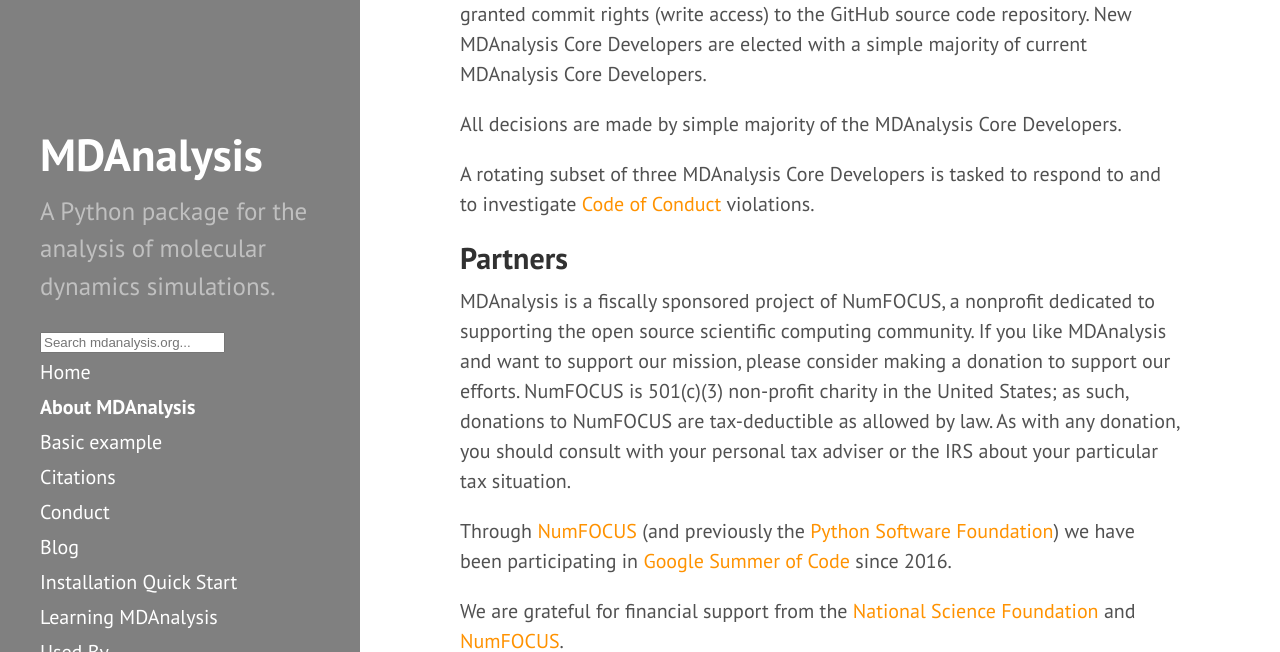
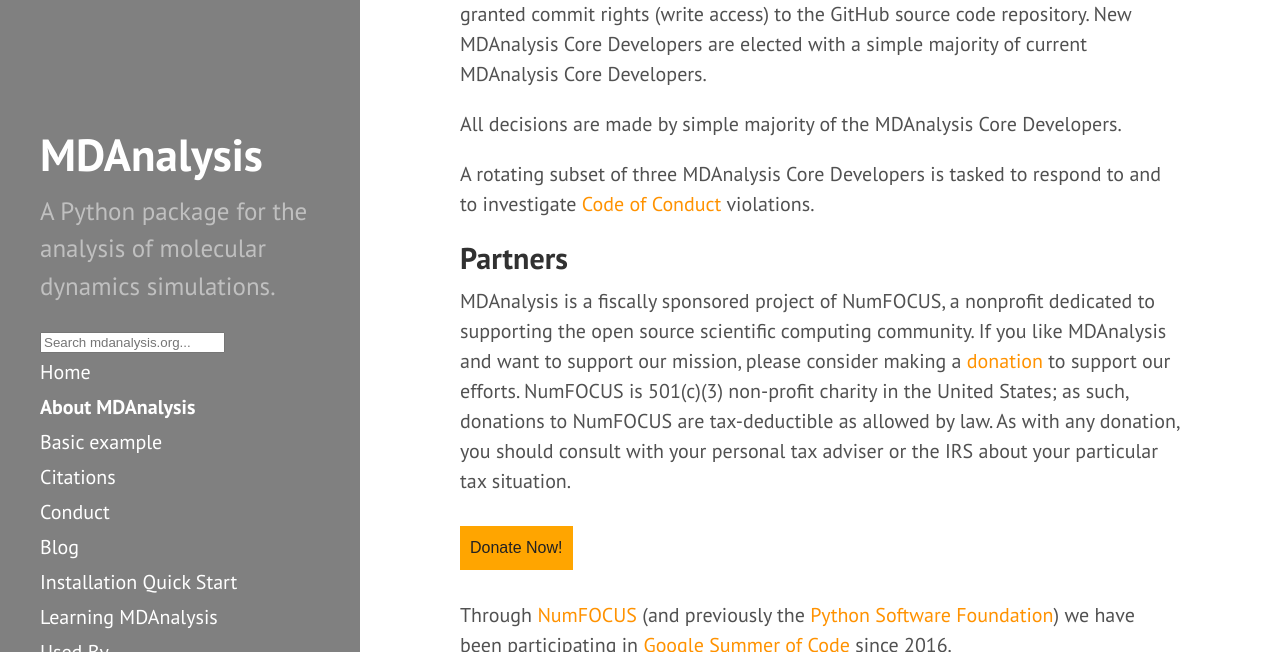
Before and after one commit to MDAnalysis/MDAnalysis.github.io, a Jekyll site: the page built from about.md, in a window 1280 px wide and 900 px high, scrolled down 1104 px, cut to the strip 0-652 px from the top of the window. Built offline with Jekyll 4.4.1, drawn with Linux system fonts in a browser that asks for light colours; comment, search, counter and statistics services are not loaded.

Commit message:
add NumFOCUS sponsored project and donation links
- added sponsored project link under NumFOCUS badge
- added donation link and button from https://github.com/MDAnalysis/mdanalysis/issues/2506

```diff
--- a/about.md
+++ b/about.md
@@ -67,12 +67,14 @@ MDAnalysis is a fiscally sponsored project of NumFOCUS,
 a nonprofit dedicated to supporting the open source
 scientific computing community. If you like MDAnalysis
 and want to support our mission, please consider making
-a donation to support our efforts. NumFOCUS is 501(c)(3)
+a [donation](https://numfocus.salsalabs.org/supportmdanalysis) to support our efforts. NumFOCUS is 501(c)(3)
 non-profit charity in the United States; as such,
 donations to NumFOCUS are tax-deductible as allowed by law.
 As with any donation, you should consult with your
 personal tax adviser or the IRS about your particular
 tax situation.
+
+<a href="https://numfocus.salsalabs.org/supportmdanalysis" target="_blank" style="background:#FFA500;padding:10px;margin:10px 0px;text-align:center;text-decoration:none;font-size:12pt;color:#222222;font-family:Arial, Helvetica, sans-serif;display:inline-block;">Donate Now!</a>
 
 Through [NumFOCUS](https://www.numfocus.org) (and previously the [Python Software
 Foundation](https://www.python.org/psf/)) we have been participating in [Google
@@ -84,7 +86,7 @@ Foundation](https://www.nsf.gov/) and [NumFOCUS](https://www.numfocus.org).
 
 
 
-<a href="https://numfocus.org/">
+<a href="https://numfocus.org/project/mdanalysis">
 <img src="{{site.images}}/numfocus-sponsored.png" title="NumFOCUS sponsored project"
 	alt="NumFOCUS Sponsored" style="display: inline; float: left; height: 4em;" />
 </a>
```
